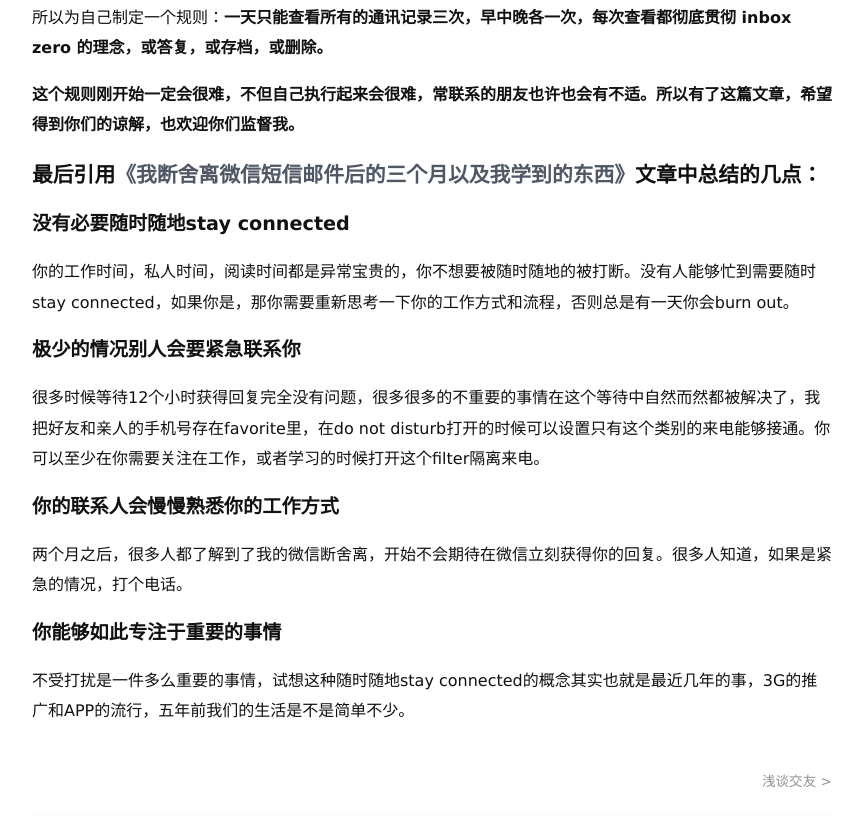
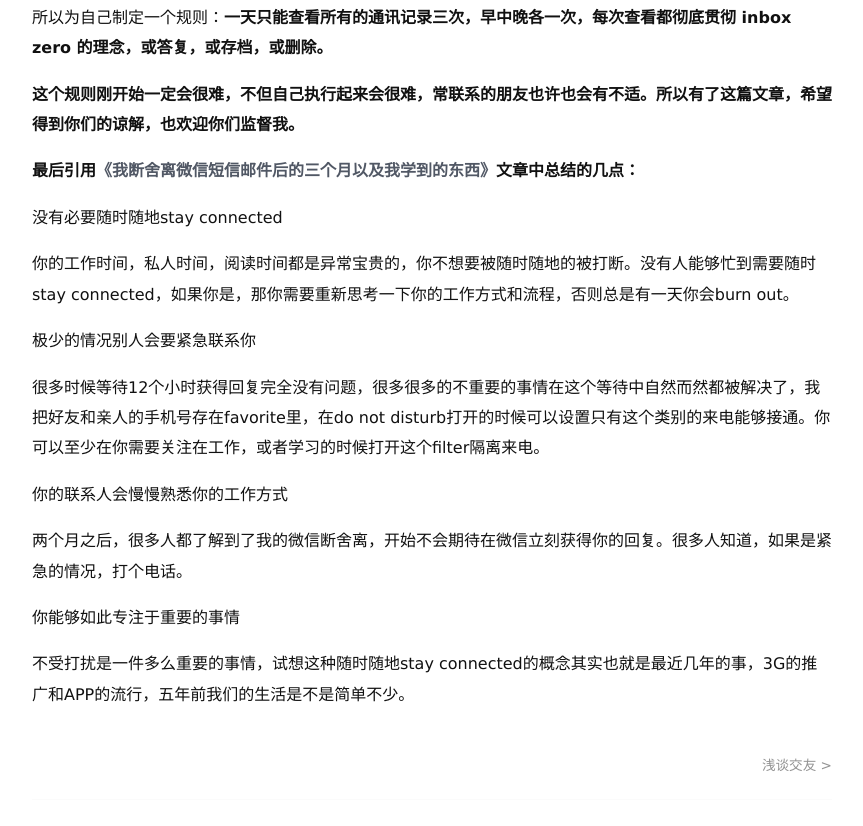
Before and after one commit to tyoubunhin/voke.cc, a plain HTML site: page posts/wechatoff.html in a window 1280 px wide. Shown: the part 520-1346 px from the top of the page, without its empty margins (208-1071 px from the left). Drawn offline with Linux system fonts and the light colour scheme; a script that the page names is missing.

Commit message:
Site updated: 2015-11-09 08:43:02

```diff
--- a/posts/wechatoff.html
+++ b/posts/wechatoff.html
@@ -11,7 +11,7 @@
 <meta property="og:url" content="http://tyoubunhin.com/posts/wechatoff.html">
 <meta property="og:site_name" content="tyoubunhin's Notes">
 <meta property="og:description" content="阅读不但让我开阔了眼界同时也让我习得别人好的习惯。近期我将面临一个全新的工作，接触一个新的行业。当然这阵子对自己也有所考虑，我希望以此为契机能让我有所改变。">
-<meta property="og:updated_time" content="2015-11-08T14:34:33.000Z">
+<meta property="og:updated_time" content="2015-11-09T00:42:47.000Z">
 <meta name="twitter:card" content="summary">
 <meta name="twitter:title" content="对不起，我无法立刻回复你的微信">
 <meta name="twitter:description" content="阅读不但让我开阔了眼界同时也让我习得别人好的习惯。近期我将面临一个全新的工作，接触一个新的行业。当然这阵子对自己也有所考虑，我希望以此为契机能让我有所改变。">
@@ -100,18 +100,18 @@ ga('send', 'pageview');
 <p>借鉴他人的做法，我决定断舍离微信，先关闭了微信和其他社交工具的提醒功能（短信和邮件的频率较低所以暂时未采取措施），没有声音提醒和右上角的未读消息数量的角标，这世界瞬间安静了下来。我将所有的联络工具收纳到一个文件夹中，没了通知，你不去点永远不知道收到了什么消息。</p>
 <p>所以为自己制定一个规则：<strong><strong>一天只能查看所有的通讯记录三次，早中晚各一次，每次查看都彻底贯彻 inbox zero 的理念，或答复，或存档，或删除。</strong></strong></p>
 <p><strong><strong>这个规则刚开始一定会很难，不但自己执行起来会很难，常联系的朋友也许也会有不适。所以有了这篇文章，希望得到你们的谅解，也欢迎你们监督我。</strong></strong></p>
-<h3 id="最后引用《我断舍离微信短信邮件后的三个月以及我学到的东西》文章中总结的几点：">最后引用<a href="http://mp.weixin.qq.com/s?__biz=MzA4NzgxMzQzMA==&amp;mid=217653591&amp;idx=1&amp;sn=ca41abd07e0662bf35b297e6207a18e5" target="_blank" rel="external">《我断舍离微信短信邮件后的三个月以及我学到的东西》</a>文章中总结的几点：</h3><h4 id="没有必要随时随地stay_connected">没有必要随时随地stay connected</h4><p>你的工作时间，私人时间，阅读时间都是异常宝贵的，你不想要被随时随地的被打断。没有人能够忙到需要随时stay connected，如果你是，那你需要重新思考一下你的工作方式和流程，否则总是有一天你会burn out。</p>
-<h4 id="极少的情况别人会要紧急联系你">极少的情况别人会要紧急联系你</h4><p>很多时候等待12个小时获得回复完全没有问题，很多很多的不重要的事情在这个等待中自然而然都被解决了，我把好友和亲人的手机号存在favorite里，在do not disturb打开的时候可以设置只有这个类别的来电能够接通。你可以至少在你需要关注在工作，或者学习的时候打开这个filter隔离来电。</p>
-<h4 id="你的联系人会慢慢熟悉你的工作方式">你的联系人会慢慢熟悉你的工作方式</h4><p>两个月之后，很多人都了解到了我的微信断舍离，开始不会期待在微信立刻获得你的回复。很多人知道，如果是紧急的情况，打个电话。</p>
-<h4 id="你能够如此专注于重要的事情">你能够如此专注于重要的事情</h4><p>不受打扰是一件多么重要的事情，试想这种随时随地stay connected的概念其实也就是最近几年的事，3G的推广和APP的流行，五年前我们的生活是不是简单不少。</p>
+<p><strong><strong>最后引用<a href="http://mp.weixin.qq.com/s?__biz=MzA4NzgxMzQzMA==&amp;mid=217653591&amp;idx=1&amp;sn=ca41abd07e0662bf35b297e6207a18e5" target="_blank" rel="external">《我断舍离微信短信邮件后的三个月以及我学到的东西》</a>文章中总结的几点：</strong></strong></p>
+<p>没有必要随时随地stay connected</p>
+<p>你的工作时间，私人时间，阅读时间都是异常宝贵的，你不想要被随时随地的被打断。没有人能够忙到需要随时stay connected，如果你是，那你需要重新思考一下你的工作方式和流程，否则总是有一天你会burn out。</p>
+<p>极少的情况别人会要紧急联系你</p>
+<p>很多时候等待12个小时获得回复完全没有问题，很多很多的不重要的事情在这个等待中自然而然都被解决了，我把好友和亲人的手机号存在favorite里，在do not disturb打开的时候可以设置只有这个类别的来电能够接通。你可以至少在你需要关注在工作，或者学习的时候打开这个filter隔离来电。</p>
+<p>你的联系人会慢慢熟悉你的工作方式</p>
+<p>两个月之后，很多人都了解到了我的微信断舍离，开始不会期待在微信立刻获得你的回复。很多人知道，如果是紧急的情况，打个电话。</p>
+<p>你能够如此专注于重要的事情</p>
+<p>不受打扰是一件多么重要的事情，试想这种随时随地stay connected的概念其实也就是最近几年的事，3G的推广和APP的流行，五年前我们的生活是不是简单不少。</p>
 
 
     </div>
-
-      <div class="article-toc">
-        <h3>目录</h3>
-        <ol class="toc"><li class="toc-item toc-level-3"><a class="toc-link" href="#最后引用《我断舍离微信短信邮件后的三个月以及我学到的东西》文章中总结的几点："><span class="toc-number">1.</span> <span class="toc-text">最后引用《我断舍离微信短信邮件后的三个月以及我学到的东西》文章中总结的几点：</span></a><ol class="toc-child"><li class="toc-item toc-level-4"><a class="toc-link" href="#没有必要随时随地stay_connected"><span class="toc-number">1.1.</span> <span class="toc-text">没有必要随时随地stay connected</span></a></li><li class="toc-item toc-level-4"><a class="toc-link" href="#极少的情况别人会要紧急联系你"><span class="toc-number">1.2.</span> <span class="toc-text">极少的情况别人会要紧急联系你</span></a></li><li class="toc-item toc-level-4"><a class="toc-link" href="#你的联系人会慢慢熟悉你的工作方式"><span class="toc-number">1.3.</span> <span class="toc-text">你的联系人会慢慢熟悉你的工作方式</span></a></li><li class="toc-item toc-level-4"><a class="toc-link" href="#你能够如此专注于重要的事情"><span class="toc-number">1.4.</span> <span class="toc-text">你能够如此专注于重要的事情</span></a></li></ol></li></ol>
-      </div>
 
 <!--
 
```
